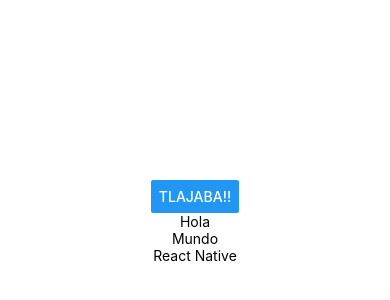
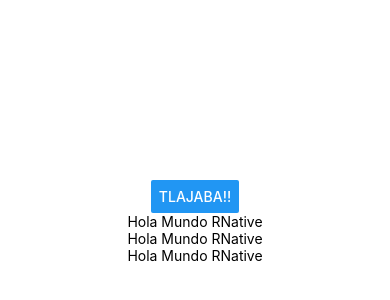
Before and after one commit to Joel89njkkvh/PM194, a React Native app in the folder my-blank/: screen / in a window 390 px wide. Shown: the part 200-500 px from the top of the page. Built offline with nearby package versions, Linux system fonts and the light colour scheme.

Commit message:
tlabaja
deja de tlabajal

```diff
--- a/my-blank/App.js
+++ b/my-blank/App.js
@@ -2,24 +2,34 @@
 
 import { StatusBar } from 'expo-status-bar';
 import { StyleSheet, Text, View, Button} from 'react-native';
-import React,{useState} from 'react';
+import React, { useState } from 'react';
 
-const Texto=(props) => {
-  const {children}=props
-  return(
-  <Text>{children}</Text>
-  )
+const Texto = (props) => {
+  const [contenido, setContenido] = useState("Hola Mundo RNative");
+  const actualizarTexto = () => { setContenido('Estado actualizado del Text') };
+  return (
+    <Text onPress={actualizarTexto}>{contenido}</Text>
+  );
+};
+
+const Boton = () => {
+  const [boton, setBoton] = useState("Tlajaba!!");
+  const cambiarBoton = () => { setBoton("Deja Tlajaba!!") };
+  return (
+    <Button title={boton} onPress={cambiarBoton} />
+  );
 };
 
 
 //ZONA 2----Main(Ejecucion)
+
 export default function App() {
   return (
     <View style={styles.container}>
-      <Button title="Tlajaba!!"></Button>
-      <Texto >Hola</Texto>
-      <Texto >Mundo</Texto>
-      <Texto >React Native</Texto>
+      <Boton />
+      <Texto > </Texto>
+      <Texto > </Texto>
+      <Texto > </Texto>
 
       <StatusBar style="auto" />
     </View>
```
